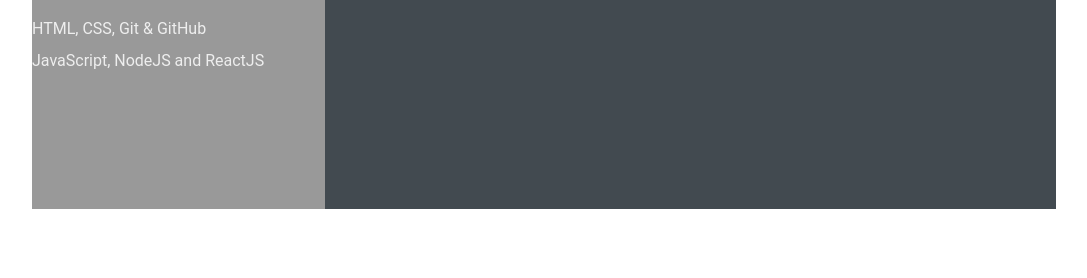
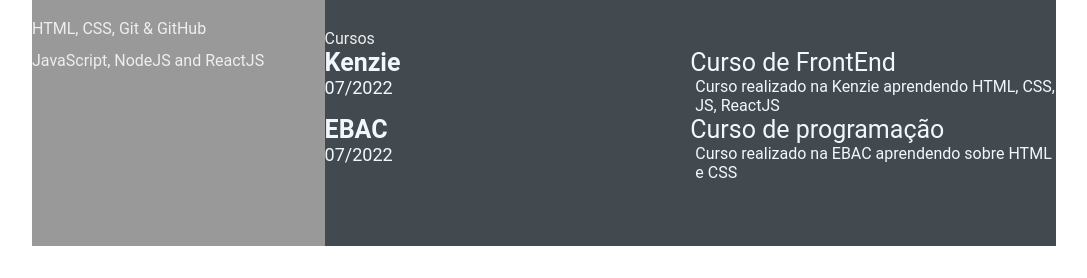
Before and after one commit to Maryzix/devweekgit.github.io, a plain HTML site: page index.html in a window 1280 px wide. Shown: the part 623-901 px from the top of the page, without its empty margins (96-1183 px from the left). Before the commit the page ends 864 px from the top, so only its background shows below. Drawn offline with Linux system fonts and the light colour scheme.

Commit message:
Add the schools awards

```diff
--- a/index.html
+++ b/index.html
@@ -109,9 +109,35 @@
                             </p>
                         </div>
                     </div>
+             </section><!--EDUCATION GAP-->
 
-            </section><!--EDUCATION GAP-->
+             <!--CURSOS-->
+             <section class="awards gap">
+                <div class="right-title">Cursos</div>
+                <div class="awards-contents">
+                    <div class="awards-left">
+                        <p class="awards-company-name">Kenzie</p>
+                        <p class="awards-time-period">07/2022</p>
+                    </div><!--AWARDS LEFT-->
+                    <div class="awards-right">
+                        <p class="awards-name">Curso de FrontEnd</p>
+                        <p class="awards-desc">
+                            Curso realizado na Kenzie aprendendo HTML, CSS, JS, ReactJS
+                        </p>
+                    </div>
 
+                    <div class="awards-left">
+                        <p class="awards-company-name">EBAC</p>
+                        <p class="awards-time-period">07/2022</p>
+                    </div><!--AWARDS LEFT-->
+                    <div class="awards-right">
+                        <p class="awards-name">Curso de programação</p>
+                        <p class="awards-desc">
+                            Curso realizado na EBAC aprendendo sobre HTML e CSS
+                        </p>
+                    </div>
+                </div><!--awards contents-->
+             </section><!--awards-->
         </section> <!--right section-->
     </main>
 </body>
```
